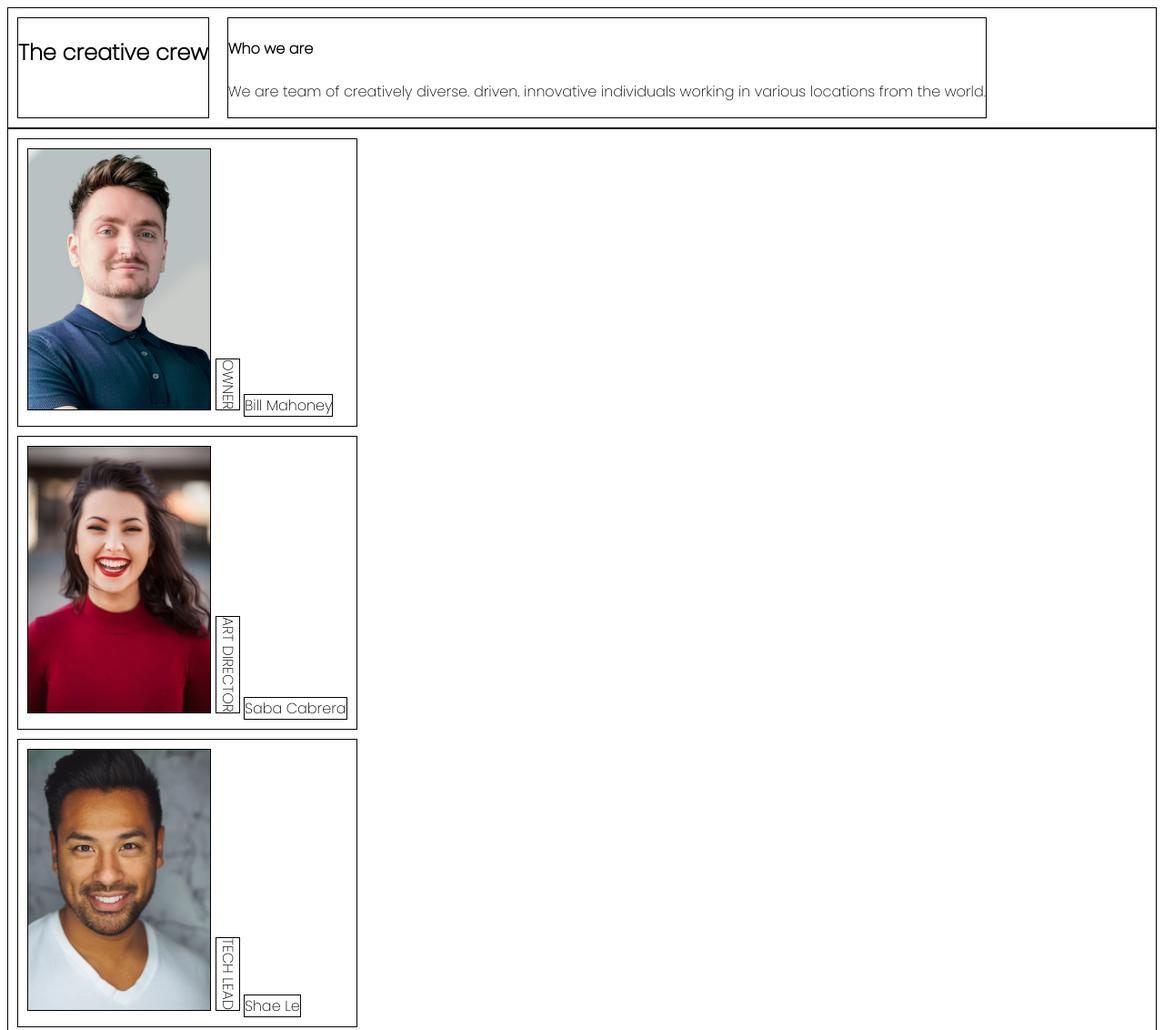
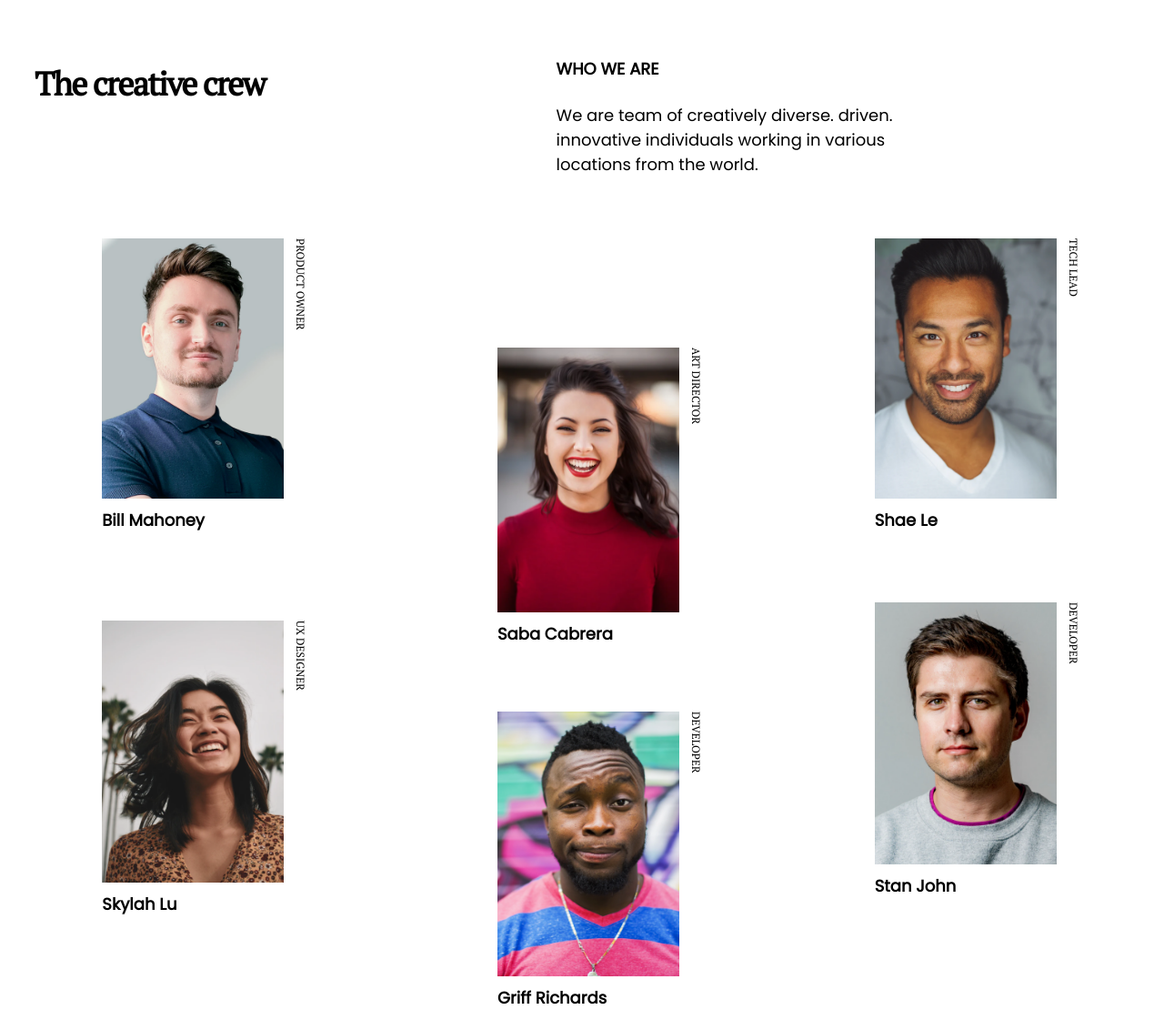
Before and after one commit to josemamunoz/challenge_myteampage, a plain HTML site: page index.html in a window 1280 px wide. Shown: the top 1132 px of the page at 91% size. Drawn offline with Linux system fonts and the light colour scheme.

Commit message:
archivos finales

```diff
--- a/index.html
+++ b/index.html
@@ -10,6 +10,12 @@
         </style>
     <link rel="preconnect" href="https://fonts.gstatic.com">
     <link href="https://fonts.googleapis.com/css2?family=Poppins:wght@200&display=swap" rel="stylesheet">
+    <link rel="preconnect" href="https://fonts.gstatic.com">
+    <link href="https://fonts.googleapis.com/css2?family=PT+Serif&display=swap" rel="stylesheet">
+    <link rel="preconnect" href="https://fonts.gstatic.com">
+    <link href="https://fonts.googleapis.com/css2?family=PT+Serif&family=Poppins:wght@100;400&display=swap" rel="stylesheet">
+    <link rel="preconnect" href="https://fonts.gstatic.com">
+    <link href="https://fonts.googleapis.com/css2?family=Montserrat&family=PT+Serif&family=Poppins:wght@100;400&display=swap" rel="stylesheet">
     <title>Document</title>
 </head>
 <body>
@@ -19,43 +25,68 @@
         </div>
         <div class="article">
             <h4>Who we are</h4>
-            <p>We are team of creatively diverse. driven. innovative individuals working in various locations from the world.</p>
+            <p>We are team of creatively diverse. driven. <br>
+               innovative individuals working in various <br>
+               locations from the world.</p>
         </div>
     </div>
-    <div class="container">
-        <wraper class="item">
+    <div class="team">
             <div class="card">
+                <div class="wrapper">
+                    <div class="main">
                         <img src="photo1.png"></img>
-                <text class="workstation">Owner</text>
+                        <text class="workstation">Product owner</text>
+                    </div>
                     <text class="name">Bill Mahoney</text>
                 </div>
-            <div class="card">
+
+            </div>
+            <div class="card-2">
+                <div class="wrapper">
+                    <div class="main">
                         <img src="photo2.png"></img>
                         <text class="workstation">Art Director</text>
+                    </div>
                     <text class="name">Saba Cabrera</text>
                 </div>
-            <div class="card">
+
+            </div>
+            <div class="card-3">
+                <div class="wrapper">
+                    <div class="main">
                         <img src="photo3.png"></img>
                         <text class="workstation">Tech lead</text>
+                    </div>
                     <text class="name">Shae Le</text>
                 </div>
-            <div class="card">
+            </div>
+            <div class="card-4">
+                <div class="wrapper">
+                    <div class="main">
                         <img src="photo4.png"></img>
                         <text class="workstation">Ux designer</text>
+                    </div>
                     <text class="name">Skylah Lu</text>
-
                 </div>
-            <div class="card">
+            </div>
+            <div class="card-5">
+                <div class="wrapper">
+                    <div class="main">
                         <img src="photo5.png"></img>
                         <text class="workstation">Developer</text>
+                    </div>
                     <text class="name">Griff Richards</text>
                 </div>
-            <div class="card">
+            </div>
+            <div class="card-6">
+                <div class="wrapper">
+                    <div class="main">
                         <img src="photo6.png"></img>
                         <text class="workstation">Developer</text>
+                    </div>
                     <text class="name">Stan John</text>
                 </div>
-        </wraper>
+            </div>
     </div>
     <div class="footer">
         created by josemamunoz - devChallenges.io
--- a/styles.css
+++ b/styles.css
@@ -1,47 +1,169 @@
 
   body{
     font-family: Poppins;
-    font-style: normal;
-    font-weight: normal;
   }
 
   img{
     width: 200px;
-    border: solid;
-    border-width: thin;
+    margin-bottom: 10px;
+    /* border: solid;
+    border-width: thin; */
+  }
+  h2 {
+    font-family:'PT Serif', serif;
+    font-style: normal;
+    font-weight: bold;
+    font-size: 36px;
+    line-height: 48px;
+    letter-spacing: -0.045em;
+  }
+  h4 {
+    font-family: 'Poppins', sans-serif;
+    font-style: normal;
+    font-weight: 600;
+    font-size: 18px;
+    line-height: 27px;
+    text-transform: uppercase;
+  }
+  p {
+    font-family: 'Poppins', sans-serif;
+    font-style: normal;
+    font-weight: normal;
+    font-size: 18px;
+    line-height: 27px;
+  }
+  .main {
+    display: flex;
   }
   .workstation{
     writing-mode:vertical-rl;
+    font-family:'PT Serif', serif;
+    font-weight: normal;
+    font-style: normal;
+    font-size: 12px;
+    line-height: 16px;
     text-transform: uppercase;
-    border: solid;
-    border-width: thin;
+    margin-left: 10px;
   }
   .name {
-    border: solid;
-    border-width: thin;
+    align-self:flex-end;
+    font-family: 'Poppins', sans-serif;
+    font-style: normal;
+    font-weight: 600;
+    font-size: 18px;
+    line-height: 27px;
   }
   .container {
-    display: flex;
-    flex-flow: row wrap;
+    display: grid;
+    grid-template-columns: repeat(2, auto);
     list-style: none;
-    border:solid;
-    border-width: thin;
+    /* border:solid;
+    border-width: thin; */
+  }
+  .team {
+    display:grid;
+    grid-template-columns: repeat(3, auto);
+    grid-template-rows: repeat(10, 100px);
+
+    /* border:solid;
+    border-width: thin; */
+  }
+  .wrapper {
+    margin: 10px;
+    padding: 10px;
+
   }
 
   .card {
+    display: flex;
+    justify-content: center;
+    grid-row: span 4;
+    position: relative;
+    /* border: solid;
+    border-width: thin; */
+    /* align-items: flex-start; */
+  }
+  .card-2 {
     margin: 10px;
     padding: 10px;
-    border: solid;
-    border-width: thin;
-    align-items: flex-start;
+    display: flex;
+    justify-content: center;
+    grid-column-start: 2;
+    grid-row-start: 2;
+    grid-row-end: 4;
+    position: relative;
+  }
+  .card-3 {
+    display: flex;
+    justify-content: center;
+    grid-row: span 4;
+    position: relative;
+  }
+  .card-4 {
+    margin: 10px;
+    padding: 10px;
+    display: flex;
+    justify-content: center;
+    grid-column-start: 1;
+  }
+  .card-5 {
+    margin: 10px;
+    padding: 10px;
+    display: flex;
+    justify-content: center;
+    grid-column-start: 2;
+    grid-row-start: 6;
+  }
+  .card-6 {
+    display: flex;
+    justify-content: center;
+    grid-row: span 4;
+    position: relative;
   }
   .header {
+    width: auto;
     margin: 10px;
-    border: solid;
-    border-width: thin;
+    padding: 20px;
   }
   .article {
+    width: auto;
     margin: 10px;
-    border: solid;
-    border-width: thin;
+    padding: 20px;
   }
+  .footer {
+    font-family: 'Montserrat', sans-serif;
+    font-style: normal;
+    font-weight: 500;
+    font-size: 14px;
+    line-height: 17px;
+    grid-column: span 3;
+    display: flex;
+    justify-content: center;
+    color: #A9A9A9;
+  }
+
+  @media screen and (max-width: 768px){
+    .container {
+      grid-template-columns: repeat(1, auto);
+    }
+    .team {
+      grid-template-rows: repeat(14, 100px);
+      grid-template-columns: repeat(2, auto);
+    }
+    .card-3 {
+      grid-column-start: 1;
+      grid-row-start: 5;
+    }
+    .card-4 {
+      grid-column-start: 2;
+      grid-row-start: 6;
+    }
+    .card-5 {
+      grid-column-start: 1;
+      grid-row-start: 9;
+    }
+    .card-6 {
+      grid-column-start: 2;
+      grid-row-start: 10;
+    }
+  }
```
Lines whose indentation alone changed are shown as unchanged.
